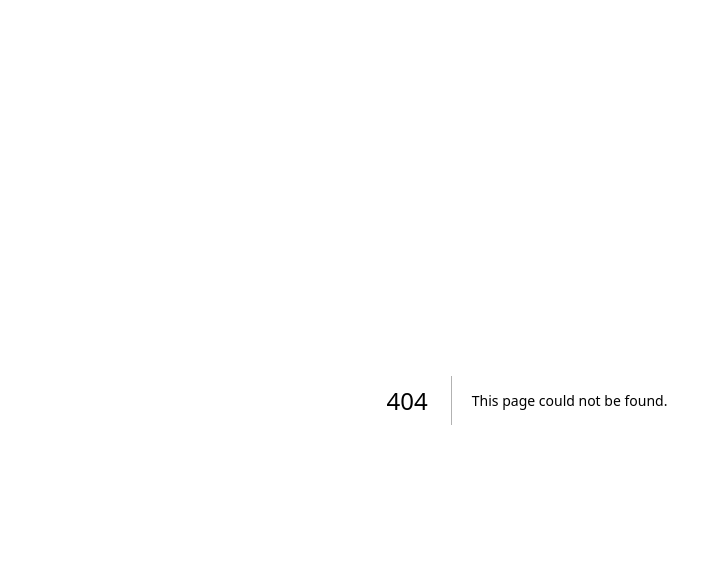
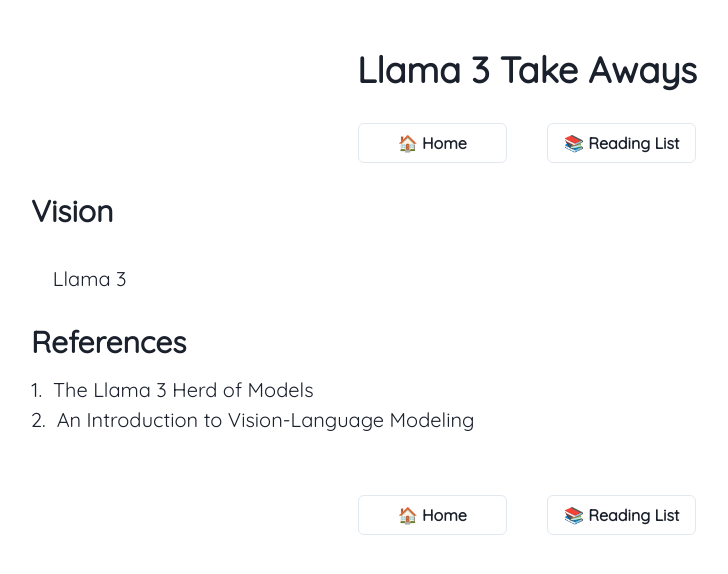
Before and after one commit to zhaoclaire/zhaoclaire.github.io, a Next.js app: page /llama3 in a window 1280 px wide. Before the commit this address had no page. Shown: the top 574 px of the page, without its empty margins (113-841 px from the left). Built offline with nearby package versions, Linux system fonts and the light colour scheme.

Commit message:
Setup template

```diff
--- /dev/null
+++ b/app/(writings)/(language-model)/llama3/blog.tsx
@@ -0,0 +1,20 @@
+"use client";
+
+import { ReferenceItem } from "@/components/Reference";
+import SectionTitle from "@/components/SectionTitle";
+import Paragraph from "@/components/Paragraph";
+
+export default function Llama3({
+  readingList,
+  readingListHandler,
+}: {
+  readingList: ReferenceItem[];
+  readingListHandler: any;
+}) {
+  return (
+    <>
+      <SectionTitle title="Vision" />
+      <Paragraph>Llama 3</Paragraph>
+    </>
+  );
+}
--- /dev/null
+++ b/app/(writings)/(language-model)/llama3/llama3-references.tsx
@@ -0,0 +1,14 @@
+import { ReferenceItem } from "@/components/Reference";
+
+export const references: ReferenceItem[] = [
+  {
+    id: 1,
+    title: "The Llama 3 Herd of Models",
+    url: "https://ai.meta.com/research/publications/the-llama-3-herd-of-models/",
+  },
+  {
+    id: 2,
+    title: "An Introduction to Vision-Language Modeling",
+    url: "https://arxiv.org/pdf/2405.17247",
+  },
+];
--- /dev/null
+++ b/app/(writings)/(language-model)/llama3/page.tsx
@@ -0,0 +1,19 @@
+"use client";
+import Blog from "@/components/Blog";
+import { ReferenceItem } from "@/components/Reference";
+
+import { references } from "./llama3-references";
+import Llama3 from "./blog";
+
+export default function Llama3Blog() {
+  function renderLlama3(readingList: ReferenceItem[], readingListHandler: any) {
+    return (
+      <Llama3
+        readingList={readingList}
+        readingListHandler={readingListHandler}
+      />
+    );
+  }
+
+  return <Blog referenceList={references} renderChildren={renderLlama3} title='Llama 3 Take Aways'></Blog>;
+}
--- a/app/posts.tsx
+++ b/app/posts.tsx
@@ -6,6 +6,11 @@
 // },
 
 const blogPosts = [
+  {
+    title: "Llama 3 Take Aways",
+    url: "/llama3",
+    notStarted: true,
+  },
   {
     title: "AnimateDiff",
     url: "/animate-diff",
--- a/components/BlogList.tsx
+++ b/components/BlogList.tsx
@@ -46,7 +46,11 @@
             {" "}
             {seenPostList.includes(index) ? `✅ ` : `${index + 1}. `}
             {post.isNew ? (
-              <Button variant={"outline"} colorScheme='teal' onClick={() => router.push(post.url)}>
+              <Button
+                variant={"outline"}
+                colorScheme="teal"
+                onClick={() => router.push(post.url)}
+              >
                 {" "}
                 {post.title}
               </Button>
```
